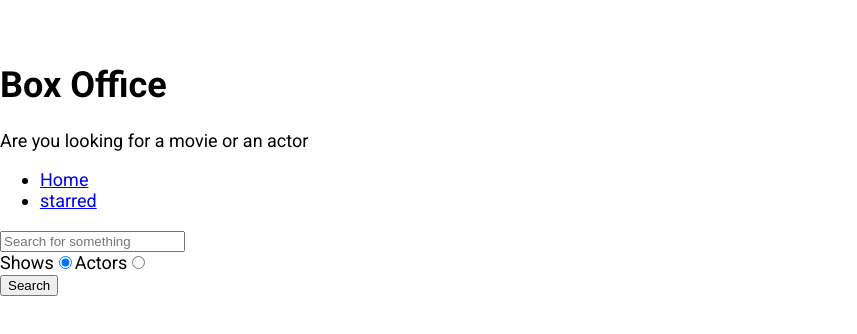
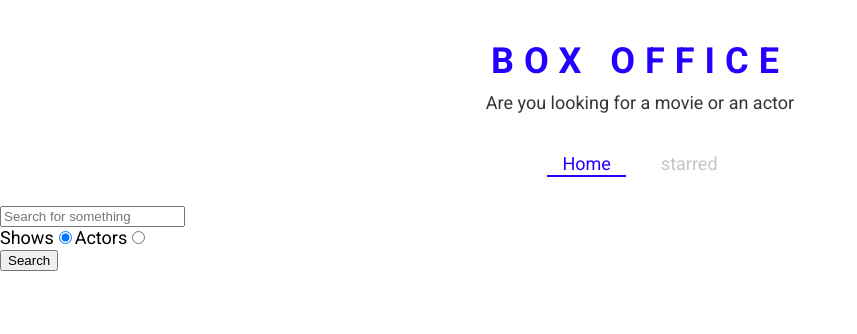
Before and after one commit to B-Thanish/Box-office, a React (Create React App) app: page / in a window 1280 px wide. Shown: the top 334 px of the page, without its empty margins (0-857 px from the left). Built offline with nearby package versions, Linux system fonts and the light colour scheme.

Commit message:
defined theme for styled components and created a few styled components

```diff
--- a/src/App.jsx
+++ b/src/App.jsx
@@ -1,12 +1,21 @@
 import React from 'react';
 import { Switch, Route } from 'react-router-dom';
-
+import { ThemeProvider } from 'styled-components';
 import Home from './pages/Home';
 import Show from './pages/Show';
 import Starred from './pages/Starred';
 
+const theme = {
+  mainColors: {
+    blue: '#2400ff',
+    gray: '#c6c6c6',
+    dark: '#353535',
+  },
+};
+
 function App() {
   return (
+    <ThemeProvider theme={theme}>
       <Switch>
         <Route exact path="/">
           <Home />
@@ -24,6 +33,7 @@ function App() {
           <div>Not Found</div>
         </Route>
       </Switch>
+    </ThemeProvider>
   );
 }
 
--- a/src/components/Navs.jsx
+++ b/src/components/Navs.jsx
@@ -1,22 +1,33 @@
 /* eslint-disable arrow-body-style */
 /* eslint-disable react/function-component-definition */
 import React from 'react';
-import { Link } from 'react-router-dom';
+import { useLocation } from 'react-router';
+import { NavList, LinkStyled } from './Navs.styled';
 
 const LINKS = [
   { to: '/', text: 'Home' },
   { to: '/starred', text: 'starred' },
 ];
 const Navs = () => {
+  const location = useLocation();
+
+  // eslint-disable-next-line no-console
+  console.log('location', location);
+
   return (
     <div>
-      <ul>
+      <NavList>
         {LINKS.map(item => (
           <li key={item.to}>
-            <Link to={item.to}>{item.text}</Link>
+            <LinkStyled
+              to={item.to}
+              className={item.to === location.pathname ? 'active' : ''}
+            >
+              {item.text}
+            </LinkStyled>
           </li>
         ))}
-      </ul>
+      </NavList>
     </div>
   );
 };
--- /dev/null
+++ b/src/components/Navs.styled.jsx
@@ -0,0 +1,41 @@
+import styled from 'styled-components';
+import { Link } from 'react-router-dom';
+
+export const NavList = styled.ul`
+  display: flex;
+  justify-content: center;
+  list-style: none;
+  margin: 0 0 30px;
+  padding: 0;
+`;
+
+export const LinkStyled = styled(Link)`
+  margin: 0 10px;
+  padding: 3px 15px;
+  position: relative;
+  text-decoration: none;
+  color: ${({ theme }) => theme.mainColors.gray};
+  &.active {
+    color: ${({ theme }) => theme.mainColors.blue};
+    &:after {
+      content: '';
+      position: absolute;
+      display: block;
+      height: 2px;
+      left: 0%;
+      bottom: 0;
+      background-color: ${({ theme }) => theme.mainColors.blue};
+      animation: slide-in 0.3s ease-in forwards;
+      @keyframes slide-in {
+        from {
+          left: 50%;
+          width: 0;
+        }
+        to {
+          left: 0%;
+          width: 100%;
+        }
+      }
+    }
+  }
+`;
--- a/src/components/Title.jsx
+++ b/src/components/Title.jsx
@@ -1,13 +1,14 @@
 /* eslint-disable arrow-body-style */
 /* eslint-disable react/function-component-definition */
 import React from 'react';
+import { TitleWrapper } from './Title.styled';
 
 const Title = ({ title, subtitle }) => {
   return (
-    <div>
+    <TitleWrapper>
       <h1>{title}</h1>
       <p>{subtitle}</p>
-    </div>
+    </TitleWrapper>
   );
 };
 
--- /dev/null
+++ b/src/components/Title.styled.jsx
@@ -0,0 +1,18 @@
+import styled from 'styled-components';
+
+export const TitleWrapper = styled.div`
+  text-align: center;
+  margin: 0 0 40px;
+
+  h1 {
+    color: ${({ theme }) => theme.mainColors.blue};
+    letter-spacing: 10px;
+    text-transform: uppercase;
+    margin: 0 0 10px;
+  }
+
+  p {
+    color: ${({ theme }) => theme.mainColors.dark};
+    margin: 0;
+  }
+`;
```
Lines whose indentation alone changed are shown as unchanged.
